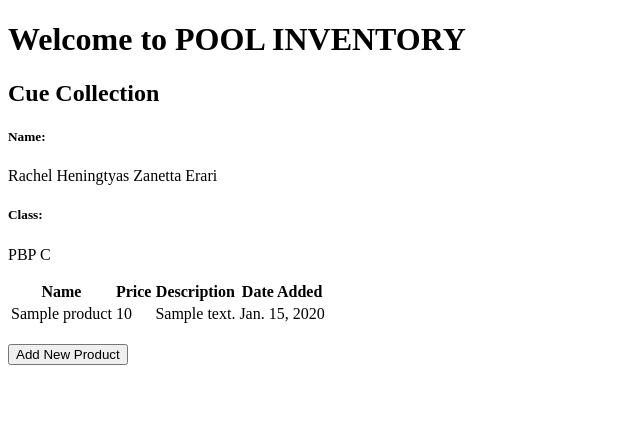
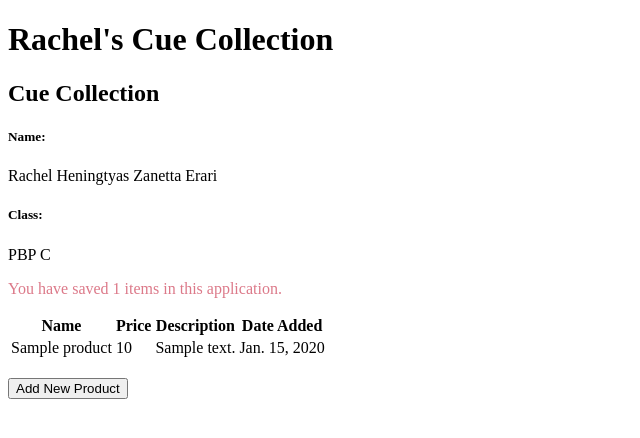
Before and after one commit to rachelzn/cardboard-web, a Django app: page / in a window 1280 px wide. Shown: the top 438 px of the page, without its empty margins (0-640 px from the left). Run offline with Django 4.2, Linux system fonts and the light colour scheme; tables that the repository leaves empty hold one stand-in row (values such as "Sample post").

Commit message:
create product count

```diff
--- a/main/templates/main.html
+++ b/main/templates/main.html
@@ -1,7 +1,7 @@
 {% extends 'base.html' %}
 
 {% block content %}
-    <h1> Welcome to POOL INVENTORY </h1>
+    <h1> {{app_name}} </h1>
     <h2> Cue Collection </h2>
 
     <h5>Name:</h5>
@@ -9,6 +9,8 @@
 
     <h5>Class:</h5>
     <p>{{class}}</p>
+
+    <p style="color: rgb(220, 121, 137);">You have saved {{ product_count }} items in this application.</p>
 
 <table>
     <tr>
--- a/main/views.py
+++ b/main/views.py
@@ -8,11 +8,14 @@ from django.core import serializers
 
 def show_main(request):
     products = Product.objects.all()
+    product_count = Product.objects.count()
 
     context = {
+        'app_name': 'Rachel\'s Cue Collection',
         'name': 'Rachel Heningtyas Zanetta Erari',
         'class': 'PBP C',
-        'products': products
+        'products': products,
+        'product_count': product_count
     }
 
     return render(request, 'main.html', context)
```
